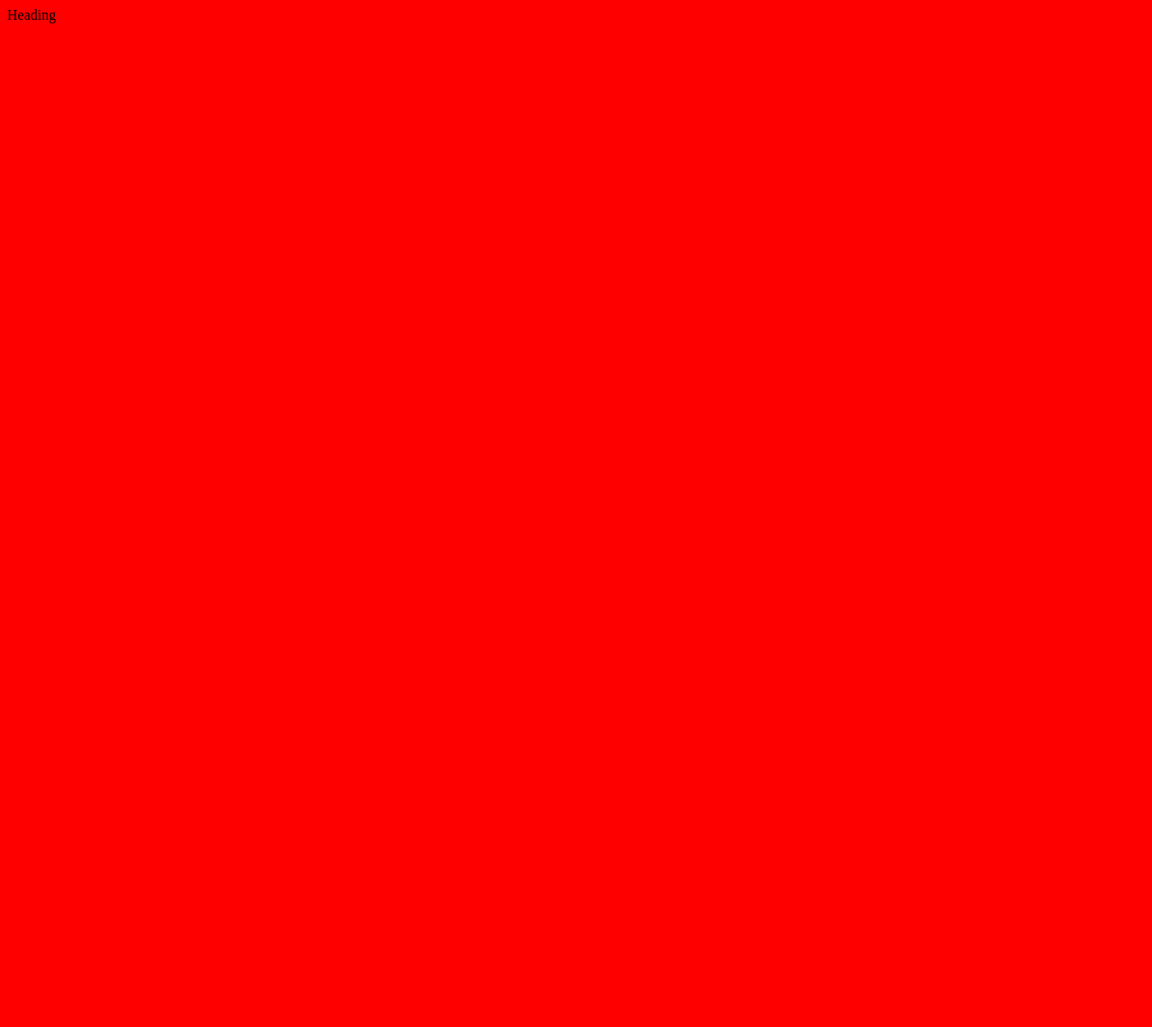
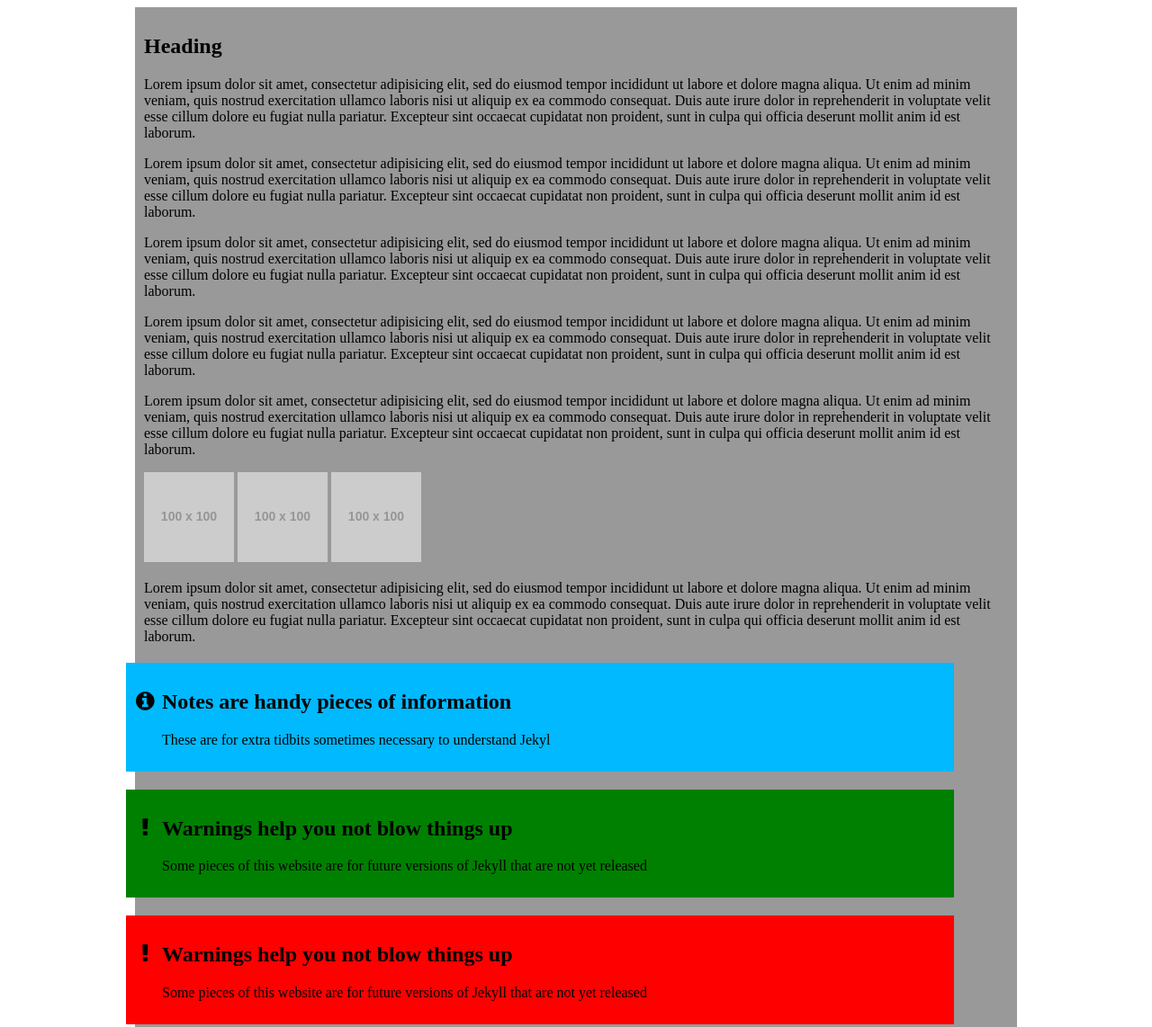
Before and after one commit to Millen-yoobee/fixednav, a plain HTML site: page index.html in a window 1280 px wide. Shown: the top 1142 px of the page at 90% size. Before the commit the page ends 800 px from the top, so only its background shows below. Drawn offline with Linux system fonts and the light colour scheme; placeholder pictures from the web are drawn by us.

Commit message:
Add Jekyll-like tool tip bubbles

```diff
--- a/css/styles.css
+++ b/css/styles.css
@@ -1,9 +1,44 @@
-body {
+/*body {
 
-	background-color: #ff0000; /*New company color*/
+	background-color: #ff0000; New company color
 
 	/*This is a comment line in a css file.*/
 
 
 
+
+main {
+	width: 960px;
+	margin: 0 auto;
+	background-color: #999999;
+	padding: 10px;
 }
+.tip {
+/*	background-color:  #00b9ff;
+*/	padding: 10px;
+	padding-left: 40px;
+	position: relative;
+	right: 40px;   /*  or left: -20px;*/
+	margin: 20px;
+}
+.tip i {
+	font-size: 24px;
+	position: absolute;
+	top: 30px;
+	left: 11px;
+}
+.info {
+	background-color: #00b9ff;
+}
+.success {
+	background-color: green;
+}
+.warning {
+	background-color:  red;
+}
+.success i {
+	left: 17px;
+}
+.warning i {
+	left: 17px;
+}
--- a/index.html
+++ b/index.html
@@ -9,13 +9,99 @@
 		<title> Home </title>
 		<meta name="description" content="Between 150 and 160 characters">
 		<link rel="stylesheet" href="css/styles.css">
-
+		<link rel="stylesheet" href="https://maxcdn.bootstrapcdn.com/font-awesome/4.5.0/css/font-awesome.min.css">
 	</head>
 
 
 	<body>
-			Heading
+	 <main>
 			<!-- Main content goes here -->
 
+		<h2> 		Heading</h2>
+
+		<p>
+		Lorem ipsum dolor sit amet, consectetur adipisicing elit, sed do eiusmod
+		tempor incididunt ut labore et dolore magna aliqua. Ut enim ad minim veniam,
+		quis nostrud exercitation ullamco laboris nisi ut aliquip ex ea commodo
+		consequat. Duis aute irure dolor in reprehenderit in voluptate velit esse
+		cillum dolore eu fugiat nulla pariatur. Excepteur sint occaecat cupidatat non
+		proident, sunt in culpa qui officia deserunt mollit anim id est laborum.
+
+		</p>
+		<p>
+		Lorem ipsum dolor sit amet, consectetur adipisicing elit, sed do eiusmod
+		tempor incididunt ut labore et dolore magna aliqua. Ut enim ad minim veniam,
+		quis nostrud exercitation ullamco laboris nisi ut aliquip ex ea commodo
+		consequat. Duis aute irure dolor in reprehenderit in voluptate velit esse
+		cillum dolore eu fugiat nulla pariatur. Excepteur sint occaecat cupidatat non
+		proident, sunt in culpa qui officia deserunt mollit anim id est laborum.
+
+		</p>
+		<p>
+		Lorem ipsum dolor sit amet, consectetur adipisicing elit, sed do eiusmod
+		tempor incididunt ut labore et dolore magna aliqua. Ut enim ad minim veniam,
+		quis nostrud exercitation ullamco laboris nisi ut aliquip ex ea commodo
+		consequat. Duis aute irure dolor in reprehenderit in voluptate velit esse
+		cillum dolore eu fugiat nulla pariatur. Excepteur sint occaecat cupidatat non
+		proident, sunt in culpa qui officia deserunt mollit anim id est laborum.
+
+		</p>
+		<p>
+		Lorem ipsum dolor sit amet, consectetur adipisicing elit, sed do eiusmod
+		tempor incididunt ut labore et dolore magna aliqua. Ut enim ad minim veniam,
+		quis nostrud exercitation ullamco laboris nisi ut aliquip ex ea commodo
+		consequat. Duis aute irure dolor in reprehenderit in voluptate velit esse
+		cillum dolore eu fugiat nulla pariatur. Excepteur sint occaecat cupidatat non
+		proident, sunt in culpa qui officia deserunt mollit anim id est laborum.
+
+		</p>
+		<p>
+		Lorem ipsum dolor sit amet, consectetur adipisicing elit, sed do eiusmod
+		tempor incididunt ut labore et dolore magna aliqua. Ut enim ad minim veniam,
+		quis nostrud exercitation ullamco laboris nisi ut aliquip ex ea commodo
+		consequat. Duis aute irure dolor in reprehenderit in voluptate velit esse
+		cillum dolore eu fugiat nulla pariatur. Excepteur sint occaecat cupidatat non
+		proident, sunt in culpa qui officia deserunt mollit anim id est laborum.
+
+		</p>
+		<img src="http://placehold.it/100x100" alt>
+		<img src="http://placehold.it/100x100" alt>
+		<img src="http://placehold.it/100x100" alt>
+
+		<p>
+			Lorem ipsum dolor sit amet, consectetur adipisicing elit, sed do eiusmod
+			tempor incididunt ut labore et dolore magna aliqua. Ut enim ad minim veniam,
+			quis nostrud exercitation ullamco laboris nisi ut aliquip ex ea commodo
+			consequat. Duis aute irure dolor in reprehenderit in voluptate velit esse
+			cillum dolore eu fugiat nulla pariatur. Excepteur sint occaecat cupidatat non
+			proident, sunt in culpa qui officia deserunt mollit anim id est laborum.
+		</p>
+
+		<aside class="tip info">   <!-- not a critical element   -->
+
+			<h2> Notes are handy pieces of information			</h2>
+			<p> These are for extra tidbits sometimes necessary to understand Jekyl </p>
+
+			<i class="fa fa-info-circle"></i>
+		</aside>
+
+		<aside class="tip success">   <!-- not a critical element   -->
+
+			<h2> Warnings help you not blow things up			</h2>
+			<p> Some pieces of this website are for future versions of Jekyll that are not yet released </p>
+
+			<i class="fa fa-exclamation"></i>
+		</aside>
+
+		<aside class="tip warning">   <!-- not a critical element   -->
+
+			<h2> Warnings help you not blow things up			</h2>
+			<p> Some pieces of this website are for future versions of Jekyll that are not yet released </p>
+
+			<i class="fa fa-exclamation"></i>
+		</aside>
+
+	   </main>
 	</body>
+
 </html>
```
